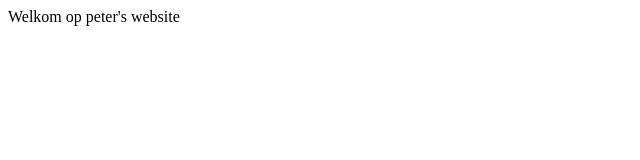
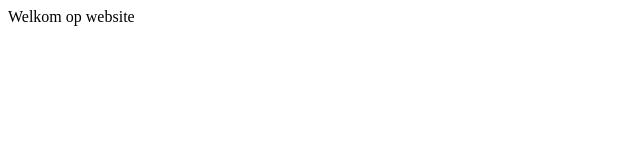
Before and after one commit to Benjamin134081/23-24-html-V4-Benjamin-Peter, a plain HTML site: page index.html in a window 1280 px wide. Shown: the full height of the page, 0-640 px from the left. Drawn offline with Linux system fonts and the light colour scheme.

Commit message:
Update index.html2

```diff
--- a/index.html
+++ b/index.html
@@ -9,7 +9,7 @@
 </head>
 
 <body>
-  Welkom op peter's website
+  Welkom op website
 </body>
 
 </html>
```
